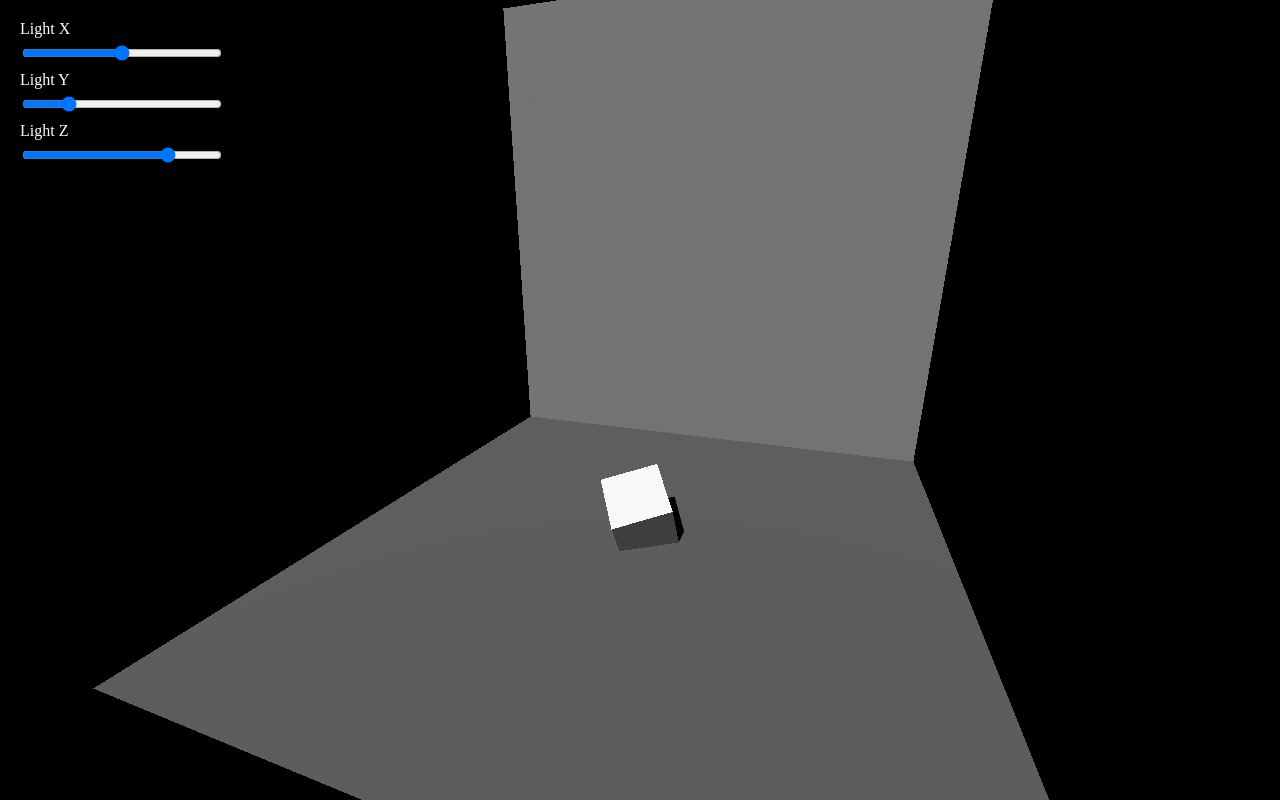
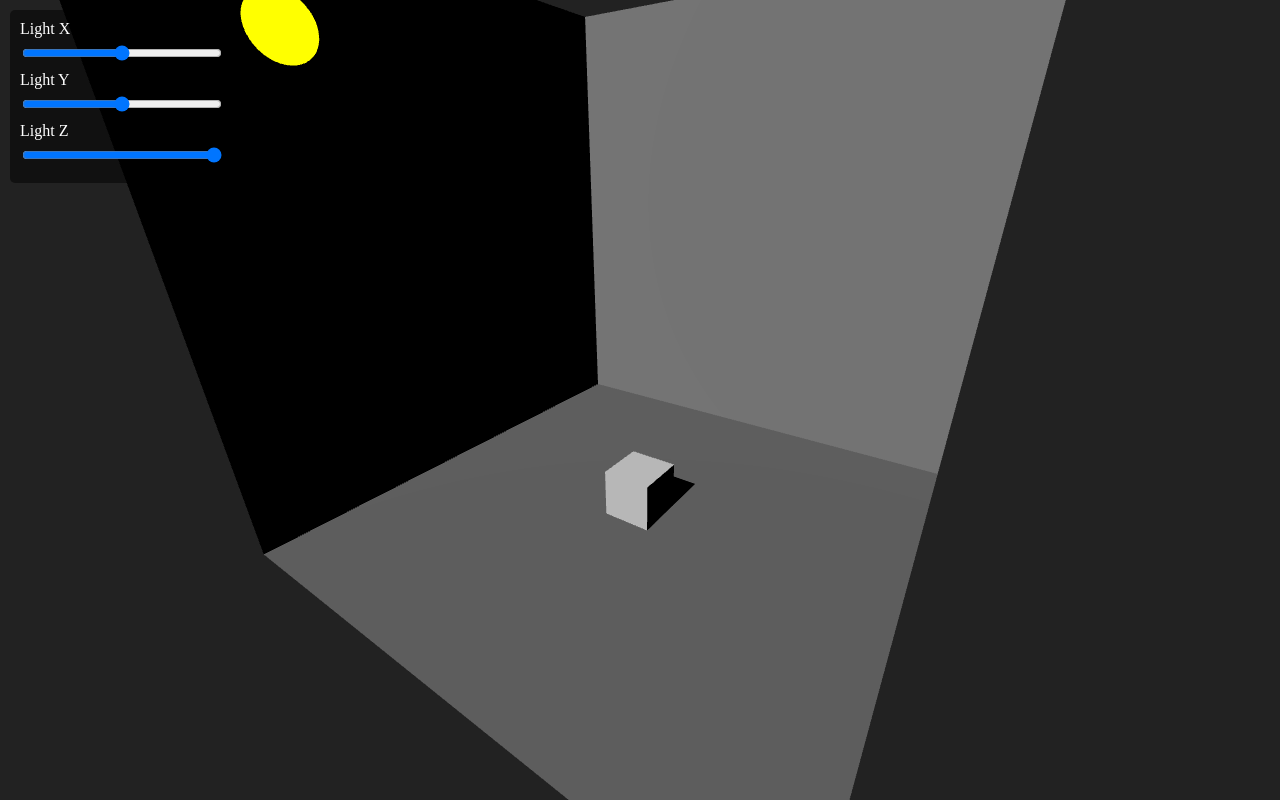
Before and after one commit to ming040811/Test, a plain HTML site: page index.html in a window 1280 px wide. Drawn offline with nearby package versions, Linux system fonts and the light colour scheme; animation ran at ten frames a second.

Commit message:
Update index.html

```diff
--- a/index.html
+++ b/index.html
@@ -3,7 +3,7 @@
 <head>
     <meta charset="UTF-8">
     <meta name="viewport" content="width=device-width, initial-scale=1.0">
-    <title>3점 투시 조명 시뮬레이션 (단일 파일)</title>
+    <title>3점 투시 조명 시뮬레이션 (수정됨)</title>
     <style>
         /* CSS 코드 */
         body {
@@ -25,6 +25,7 @@
             background: rgba(0, 0, 0, 0.5);
             border-radius: 5px;
             color: white;
+            z-index: 10; /* 컨트롤러가 다른 요소 위에 오도록 */
         }
 
         label {
@@ -44,9 +45,9 @@
         <label for="lightX">Light X</label>
         <input type="range" id="lightX" min="-10" max="10" value="0" step="0.1">
         <label for="lightY">Light Y</label>
-        <input type="range" id="lightY" min="1" max="20" value="5" step="0.1">
+        <input type="range" id="lightY" min="0" max="20" value="10" step="0.1">
         <label for="lightZ">Light Z</label>
-        <input type="range" id="lightZ" min="-10" max="10" value="5" step="0.1">
+        <input type="range" id="lightZ" min="-10" max="10" value="10" step="0.1">
     </div>
 
     <script src="https://cdnjs.cloudflare.com/ajax/libs/three.js/r128/three.min.js"></script>
@@ -56,10 +57,14 @@
         // 장면, 카메라, 렌더러 생성
         const scene = new THREE.Scene();
         const camera = new THREE.PerspectiveCamera(75, window.innerWidth / window.innerHeight, 0.1, 1000);
-        const renderer = new THREE.WebGLRenderer();
+        const renderer = new THREE.WebGLRenderer({ antialias: true }); // antialias 추가로 부드러운 렌더링
         renderer.setSize(window.innerWidth, window.innerHeight);
         renderer.shadowMap.enabled = true; // 그림자 활성화
+        renderer.shadowMap.type = THREE.PCFSoftShadowMap; // 부드러운 그림자 타입
         document.getElementById('container').appendChild(renderer.domElement);
+
+        // 배경색 설정 (옵션)
+        scene.background = new THREE.Color(0x222222);
 
         // 벽과 바닥 생성
         const geometry = new THREE.PlaneGeometry(20, 20);
@@ -72,71 +77,88 @@
         floor.receiveShadow = true; // 그림자를 받는 평면
         scene.add(floor);
 
-        // 벽 1
+        // 벽 1 (뒷벽)
         const wallMaterial1 = new THREE.MeshStandardMaterial({ color: 0xa0a0a0, side: THREE.DoubleSide });
         const wall1 = new THREE.Mesh(geometry, wallMaterial1);
         wall1.position.z = -10;
-        wall1.position.y = 5;
+        wall1.position.y = 5; // 바닥 기준으로 윗부분
         wall1.receiveShadow = true;
         scene.add(wall1);
 
-        // 벽 2
+        // 벽 2 (왼쪽 벽)
         const wallMaterial2 = new THREE.MeshStandardMaterial({ color: 0xc0c0c0, side: THREE.DoubleSide });
         const wall2 = new THREE.Mesh(geometry, wallMaterial2);
-        wall2.rotation.y = Math.PI / 2;
+        wall2.rotation.y = Math.PI / 2; // Y축으로 90도 회전
         wall2.position.x = -10;
-        wall2.position.y = 5;
+        wall2.position.y = 5; // 바닥 기준으로 윗부분
         wall2.receiveShadow = true;
         scene.add(wall2);
 
-        // 중앙 정사각형 오브젝트
+        // 중앙 정사각형 오브젝트 (정지)
         const boxGeometry = new THREE.BoxGeometry(2, 2, 2);
         const boxMaterial = new THREE.MeshStandardMaterial({ color: 0xffffff });
         const cube = new THREE.Mesh(boxGeometry, boxMaterial);
-        cube.position.y = -4;
+        cube.position.y = -4; // 바닥 위에 살짝 떠 있도록
         cube.castShadow = true; // 그림자를 생성하는 오브젝트
         scene.add(cube);
 
         // 조명 생성
         const light = new THREE.DirectionalLight(0xffffff, 1);
-        light.position.set(0, 5, 5);
+        light.position.set(0, 10, 10); // 초기 조명 위치
         light.castShadow = true;
         scene.add(light);
 
         // 그림자 품질 설정
-        light.shadow.mapSize.width = 1024;
-        light.shadow.mapSize.height = 1024;
-        light.shadow.camera.near = 0.5;
-        light.shadow.camera.far = 50;
+        light.shadow.mapSize.width = 2048; // 그림자 맵 해상도 증가
+        light.shadow.mapSize.height = 2048;
+        light.shadow.camera.near = 0.1;
+        light.shadow.camera.far = 30;
+        light.shadow.camera.left = -15;
+        light.shadow.camera.right = 15;
+        light.shadow.camera.top = 15;
+        light.shadow.camera.bottom = -15;
 
-        // 카메라 위치 설정
-        camera.position.set(5, 5, 15);
-        camera.lookAt(0, 0, 0);
+        // 가상 노란색 동그라미 (조명 시각화)
+        const lightSphereGeometry = new THREE.SphereGeometry(0.5, 32, 32); // 작은 구
+        const lightSphereMaterial = new THREE.MeshBasicMaterial({ color: 0xffff00 }); // 노란색
+        const lightSphere = new THREE.Mesh(lightSphereGeometry, lightSphereMaterial);
+        scene.add(lightSphere);
+
+        // 카메라 위치 설정 (3점 투시처럼 보이도록)
+        camera.position.set(10, 8, 15); // 특정 각도에서 바라보도록 설정
+        camera.lookAt(0, 0, 0); // 중앙을 바라보도록
 
         // 조명 위치 조절 슬라이더
         const lightXSlider = document.getElementById('lightX');
         const lightYSlider = document.getElementById('lightY');
         const lightZSlider = document.getElementById('lightZ');
 
-        lightXSlider.addEventListener('input', () => {
+        // 초기 슬라이더 값 설정 (조명 초기 위치와 일치하도록)
+        lightXSlider.value = light.position.x;
+        lightYSlider.value = light.position.y;
+        lightZSlider.value = light.position.z;
+
+        function updateLightPosition() {
             light.position.x = parseFloat(lightXSlider.value);
-        });
+            light.position.y = parseFloat(lightYSlider.value);
+            light.position.z = parseFloat(lightZSlider.value);
 
-        lightYSlider.addEventListener('input', () => {
-            light.position.y = parseFloat(lightYSlider.value);
-        });
+            // 조명 시각화 구도 조명과 동일한 위치로 이동
+            lightSphere.position.copy(light.position);
+        }
 
-        lightZSlider.addEventListener('input', () => {
-            light.position.z = parseFloat(lightZSlider.value);
-        });
+        lightXSlider.addEventListener('input', updateLightPosition);
+        lightYSlider.addEventListener('input', updateLightPosition);
+        lightZSlider.addEventListener('input', updateLightPosition);
+
+        // 초기 조명 위치 업데이트 호출
+        updateLightPosition();
 
         // 애니메이션
         function animate() {
             requestAnimationFrame(animate);
 
-            // 큐브 회전
-            cube.rotation.x += 0.01;
-            cube.rotation.y += 0.01;
+            // 큐브 회전 제거 (정지 상태 유지)
 
             renderer.render(scene, camera);
         }
```
